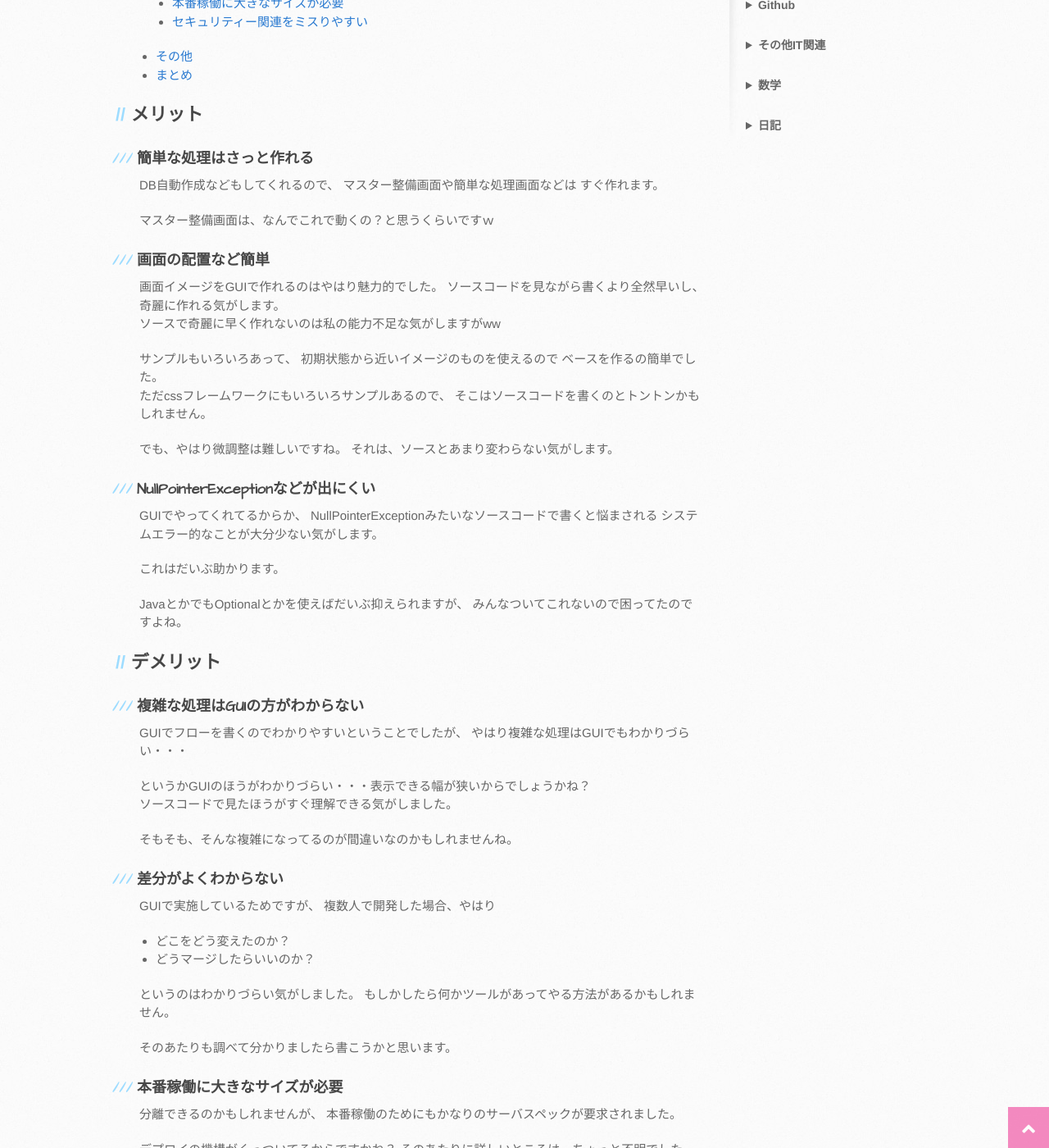
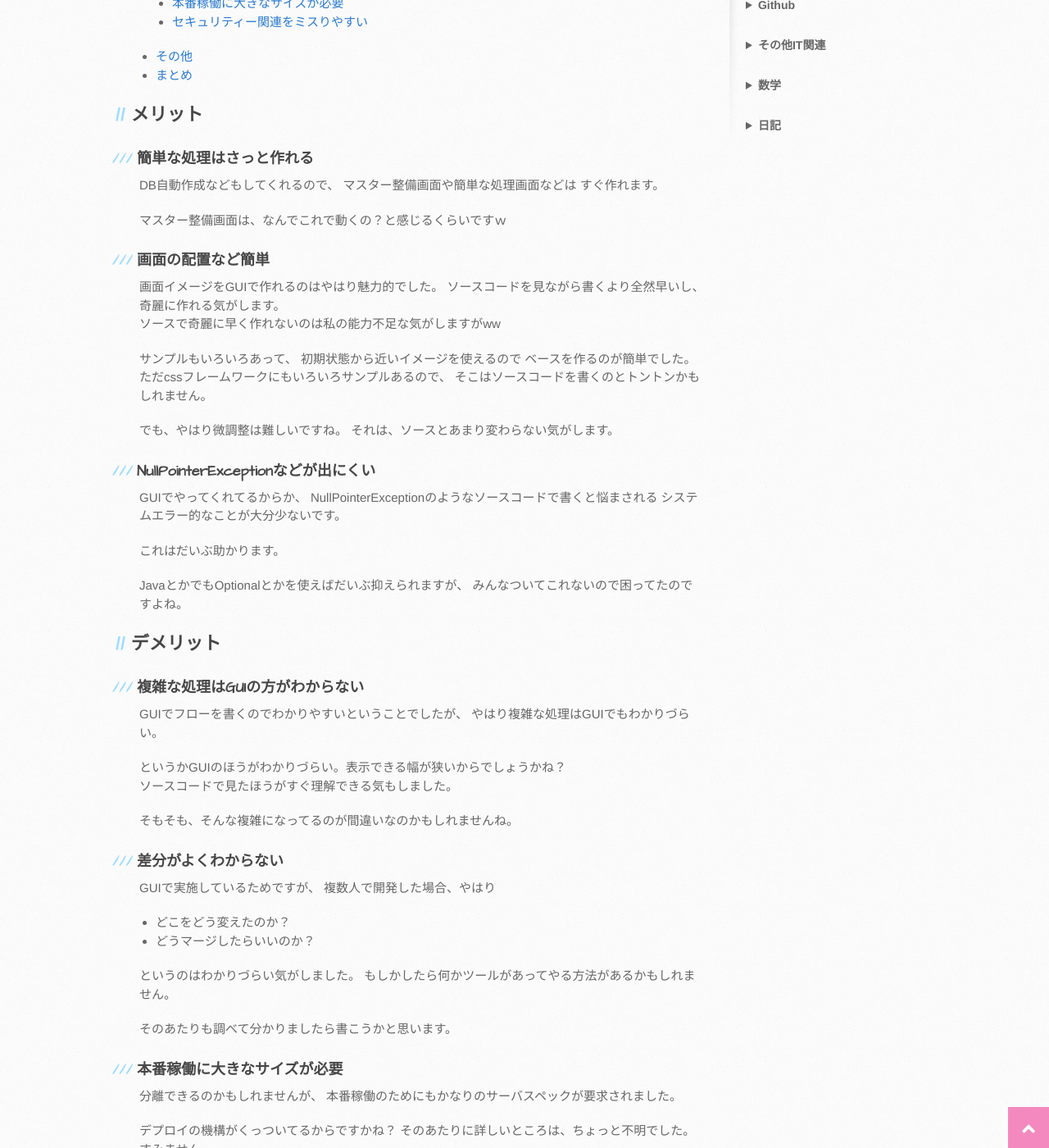
Before and after one commit to mtaketani113/mtaketani113.github.io, a Jekyll site: the page built from it/other/outsystemsReview.md, in a window 1280 px wide and 1400 px high, scrolled down 608 px. Shown: the whole window at 82% size. Built offline with Jekyll 4.4.1, drawn with Linux system fonts in a browser that asks for light colours; nearby versions of some CDN libraries; comment, search, counter and statistics services are not loaded; the repository's description, which GitHub fills in, is left out; some of the changed text lies outside the part shown.

Commit message:
文章を修正

```diff
--- a/it/other/outsystemsReview.md
+++ b/it/other/outsystemsReview.md
@@ -35,7 +35,7 @@ DB自動作成などもしてくれるので、
 マスター整備画面や簡単な処理画面などは
 すぐ作れます。
 
-マスター整備画面は、なんでこれで動くの？と思うくらいですｗ
+マスター整備画面は、なんでこれで動くの？と感じるくらいですｗ
 
 <a id="anchor1-2"></a>
 
@@ -46,8 +46,8 @@ DB自動作成などもしてくれるので、
 ソースで奇麗に早く作れないのは私の能力不足な気がしますがww
 
 サンプルもいろいろあって、
-初期状態から近いイメージのものを使えるので
-ベースを作るの簡単でした。
+初期状態から近いイメージを使えるので
+ベースを作るのが簡単でした。
 ただcssフレームワークにもいろいろサンプルあるので、
 そこはソースコードを書くのとトントンかもしれません。
 
@@ -59,8 +59,8 @@ DB自動作成などもしてくれるので、
 ### NullPointerExceptionなどが出にくい
 
 GUIでやってくれてるからか、
-NullPointerExceptionみたいなソースコードで書くと悩まされる
-システムエラー的なことが大分少ない気がします。
+NullPointerExceptionのようなソースコードで書くと悩まされる
+システムエラー的なことが大分少ないです。
 
 これはだいぶ助かります。
 
@@ -76,10 +76,10 @@ JavaとかでもOptionalとかを使えばだいぶ抑えられますが、
 ### 複雑な処理はGUIの方がわからない
 
 GUIでフローを書くのでわかりやすいということでしたが、
-やはり複雑な処理はGUIでもわかりづらい・・・
+やはり複雑な処理はGUIでもわかりづらい。
 
-というかGUIのほうがわかりづらい・・・表示できる幅が狭いからでしょうかね？
-ソースコードで見たほうがすぐ理解できる気がしました。
+というかGUIのほうがわかりづらい。表示できる幅が狭いからでしょうかね？
+ソースコードで見たほうがすぐ理解できる気もしました。
 
 そもそも、そんな複雑になってるのが間違いなのかもしれませんね。
 
--- a/package.json
+++ b/package.json
@@ -18,6 +18,8 @@
   "homepage": "https://github.com/mtaketani113/mtaketani113.github.io#readme",
   "devDependencies": {
     "textlint": "^12.2.3",
+    "textlint-filter-rule-allowlist": "^4.0.0",
+    "textlint-filter-rule-whitelist": "^2.0.0",
     "textlint-rule-no-dropping-the-ra": "^3.0.0",
     "textlint-rule-no-mix-dearu-desumasu": "^5.0.0",
     "textlint-rule-preset-ja-spacing": "^2.2.0",
```
Also changed, not shown: other parts of it/other/outsystemsReview.md (+1 -1 lines), it/container/containerPart11.md (+1 -1 lines), it/other/regxForSakura.md (+1 -1 lines), privacy-policy.md (+1 -1 lines), 2 other files.
